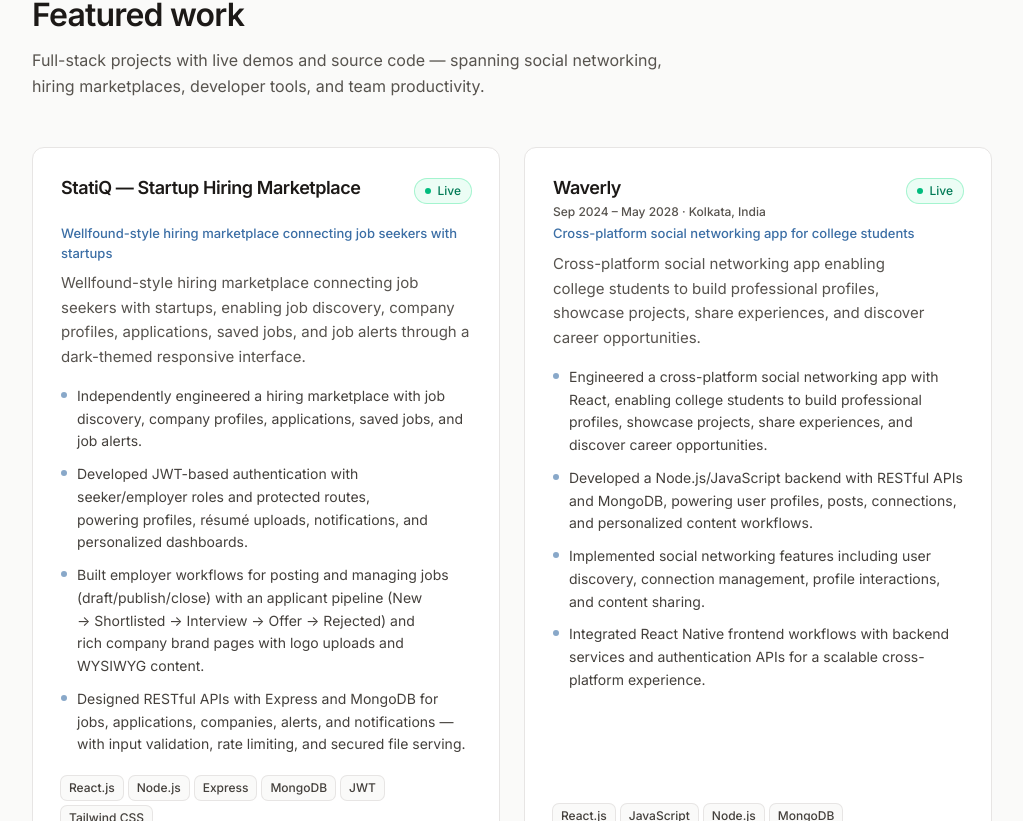
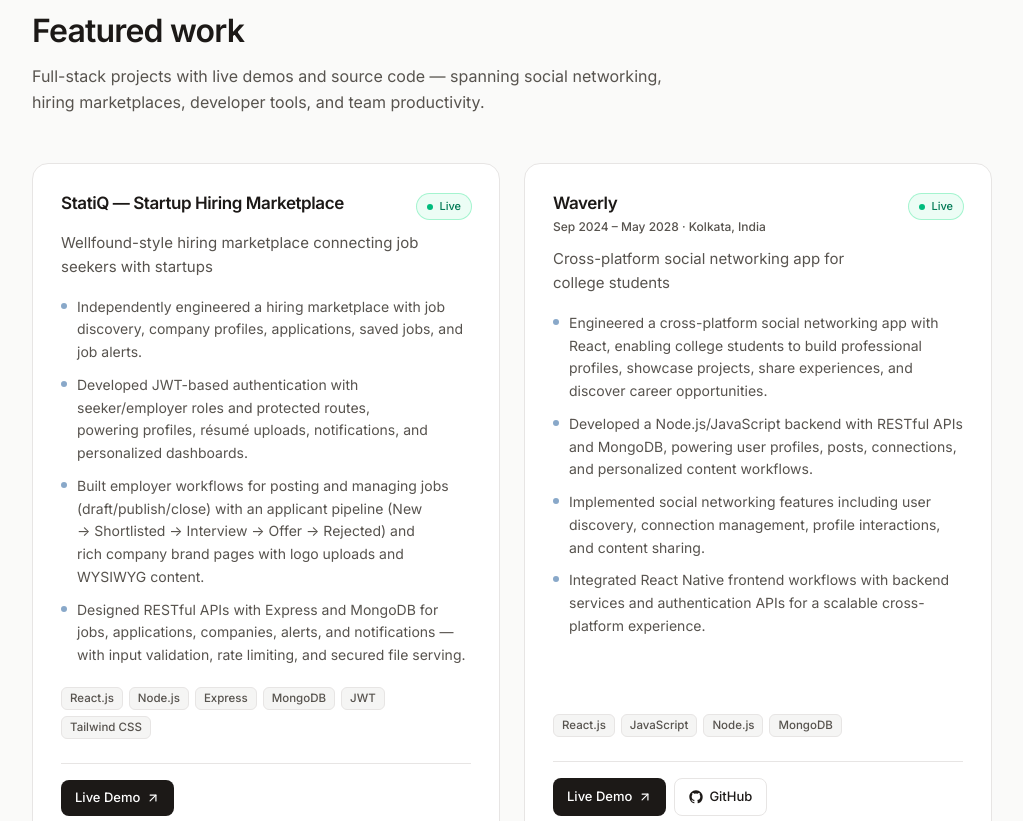
Before and after one commit to Exploring-glitch/sreeja-dey-portfolio, a React (Vite) app: page / in a window 1280 px wide. Shown: the part 2159-2980 px from the top of the page, without its empty margins (128-1151 px from the left). Built offline with nearby package versions, Linux system fonts and the light colour scheme.

Commit message:
style: rework project cards for clearer hierarchy

```diff
--- a/src/components/ProjectCard.jsx
+++ b/src/components/ProjectCard.jsx
@@ -4,93 +4,112 @@
 function StatusBadge({ status }) {
   if (status === "live") {
     return (
-      <span className="inline-flex items-center gap-1.5 rounded-full bg-emerald-50 px-2.5 py-1 text-xs font-medium text-emerald-700 ring-1 ring-emerald-200">
-        <span aria-hidden="true" className="h-1.5 w-1.5 rounded-full bg-emerald-500" />
+      <span className="inline-flex items-center gap-1.5 rounded-full bg-emerald-50 px-2.5 py-1 text-[11px] font-medium whitespace-nowrap text-emerald-700 ring-1 ring-emerald-200">
+        <span
+          aria-hidden="true"
+          className="h-1.5 w-1.5 rounded-full bg-emerald-500"
+        />
         Live
       </span>
     );
   }
   if (status === "complete") {
     return (
-      <span className="inline-flex items-center gap-1.5 rounded-full bg-slate-100 px-2.5 py-1 text-xs font-medium text-slate-600 ring-1 ring-slate-200">
-        <span aria-hidden="true" className="h-1.5 w-1.5 rounded-full bg-slate-400" />
+      <span className="inline-flex items-center gap-1.5 rounded-full bg-slate-100 px-2.5 py-1 text-[11px] font-medium whitespace-nowrap text-slate-600 ring-1 ring-slate-200">
+        <span
+          aria-hidden="true"
+          className="h-1.5 w-1.5 rounded-full bg-slate-400"
+        />
         Complete
       </span>
     );
   }
   return (
-    <span className="inline-flex items-center gap-1.5 rounded-full bg-amber-50 px-2.5 py-1 text-xs font-medium text-amber-700 ring-1 ring-amber-200">
-      <span aria-hidden="true" className="h-1.5 w-1.5 rounded-full bg-amber-500" />
+    <span className="inline-flex items-center gap-1.5 rounded-full bg-amber-50 px-2.5 py-1 text-[11px] font-medium whitespace-nowrap text-amber-700 ring-1 ring-amber-200">
+      <span
+        aria-hidden="true"
+        className="h-1.5 w-1.5 rounded-full bg-amber-500"
+      />
       In Progress
     </span>
   );
 }
 
 export default function ProjectCard({ project }) {
+  const meta = [project.period, project.location].filter(Boolean).join(" · ");
+  const summary = project.tagline || project.description;
+
   return (
-    <article className="reveal flex h-full min-w-0 flex-col rounded-xl border border-[#E7E5E4] bg-white p-6 transition-all hover:-translate-y-0.5 hover:shadow-[0_12px_32px_-16px_rgba(28,25,23,0.3)] sm:p-7">
+    <article className="reveal flex h-full min-w-0 flex-col rounded-2xl border border-line bg-white p-6 transition-all hover:-translate-y-0.5 hover:border-line-strong hover:shadow-[0_16px_40px_-24px_rgba(28,25,23,0.35)] sm:p-7">
       <div className="flex items-start justify-between gap-3">
         <div className="min-w-0 flex-1">
-          <h3 className="min-w-0 text-lg leading-snug font-semibold tracking-tight text-balance text-[#1C1917]">
+          <h3 className="text-balance text-[17px] leading-snug font-semibold tracking-tight text-ink">
             {project.name}
           </h3>
-          <p className="mt-1 min-h-[16px] text-xs font-medium text-[#57534E]">
-            {[project.period, project.location].filter(Boolean).join(" · ") ||
-              "\u00A0"}
-          </p>
+          {meta && (
+            <p className="mt-1 text-xs font-medium text-muted">{meta}</p>
+          )}
         </div>
         <span className="shrink-0">
           <StatusBadge status={project.status} />
         </span>
       </div>
 
-      <p className="mt-1 min-h-[20px] text-[13px] font-medium text-[#3B6EA5]">
-        {project.tagline || "\u00A0"}
+      {summary && (
+        <p className="mt-3 text-[15px] leading-relaxed text-pretty text-muted">
+          {summary}
         </p>
-
-      <p className="mt-2 min-h-[66px] text-[15px] leading-relaxed text-pretty text-[#57534E]">
-        {project.description}
-      </p>
+      )}
 
       {project.highlights && (
-        <ul className="mt-4 flex flex-1 flex-col justify-start gap-2.5">
-          {project.highlights.map((h) => (
-            <li key={h} className="flex gap-2.5 text-sm leading-relaxed">
+        <ul className="mt-4 flex flex-1 flex-col gap-2.5">
+          {project.highlights.map((highlight) => (
+            <li
+              key={highlight}
+              className="flex gap-2.5 text-[14px] leading-relaxed"
+            >
               <span
                 aria-hidden="true"
-                className="mt-[7px] h-1.5 w-1.5 shrink-0 rounded-full bg-[#3B6EA5]/60"
+                className="mt-[7px] h-1.5 w-1.5 shrink-0 rounded-full bg-accent/60"
               />
-              <span className="min-w-0 text-pretty text-[#44403C]">{h}</span>
+              <span className="min-w-0 text-pretty text-muted">
+                {highlight}
+              </span>
             </li>
           ))}
         </ul>
       )}
 
       {project.tech && (
-        <ul aria-label={`${project.name} technologies`} className="mt-5 flex flex-wrap gap-1.5">
-          {project.tech.map((t) => (
+        <ul
+          aria-label={`${project.name} technologies`}
+          className="mt-5 flex flex-wrap gap-1.5"
+        >
+          {project.tech.map((tech) => (
             <li
-              key={t}
-              className="rounded-md bg-[#FAFAF9] px-2 py-1 text-xs font-medium text-[#44403C] ring-1 ring-[#E7E5E4]"
+              key={tech}
+              className="rounded-md border border-line bg-paper-soft px-2 py-0.5 text-[11.5px] font-medium text-muted"
             >
-              {t}
+              {tech}
             </li>
           ))}
         </ul>
       )}
       {project.techNote && (
-        <p className="mt-2 text-xs leading-relaxed text-[#57534E]">{project.techNote}</p>
+        <p className="mt-2 text-xs leading-relaxed text-muted">
+          {project.techNote}
+        </p>
       )}
 
       {(project.live || project.github || project.backend) && (
         <div className="mt-auto pt-6">
-          <div className="flex flex-wrap gap-2 border-t border-[#E7E5E4] pt-4">
+          <div className="flex flex-wrap gap-2 border-t border-line pt-4">
             {project.live && (
               <a
                 href={project.live}
                 target="_blank"
                 rel="noreferrer"
-              className="inline-flex items-center gap-1.5 rounded-lg bg-[#1C1917] px-3.5 py-2 text-[13px] font-medium text-white transition hover:bg-[#3B6EA5]"
+                className="inline-flex items-center gap-1.5 rounded-lg bg-ink px-3.5 py-2 text-[13px] font-medium text-white transition-colors hover:bg-accent"
               >
                 Live Demo
                 <ArrowUpRight size={14} aria-hidden="true" />
@@ -101,7 +120,7 @@
                 href={project.github}
                 target="_blank"
                 rel="noreferrer"
-              className="inline-flex items-center gap-1.5 rounded-lg border border-[#E7E5E4] px-3.5 py-2 text-[13px] font-medium text-[#1C1917] transition hover:border-[#3B6EA5] hover:text-[#3B6EA5]"
+                className="inline-flex items-center gap-1.5 rounded-lg border border-line px-3.5 py-2 text-[13px] font-medium text-ink transition-colors hover:border-accent hover:text-accent"
               >
                 <GithubIcon size={14} />
                 GitHub
@@ -112,7 +131,7 @@
                 href={project.backend}
                 target="_blank"
                 rel="noreferrer"
-              className="inline-flex items-center gap-1.5 rounded-lg border border-dashed border-[#E7E5E4] px-3.5 py-2 text-[13px] font-medium text-[#57534E] transition hover:border-[#3B6EA5] hover:text-[#3B6EA5]"
+                className="inline-flex items-center gap-1.5 rounded-lg px-3 py-2 text-[13px] font-medium text-muted transition-colors hover:text-accent"
               >
                 <Server size={14} aria-hidden="true" />
                 API
--- a/src/components/Projects.jsx
+++ b/src/components/Projects.jsx
@@ -4,16 +4,16 @@
 
 export default function Projects() {
   return (
-    <section id="projects" className="scroll-mt-20 border-b border-[#E7E5E4]">
-      <div className="mx-auto max-w-5xl px-5 py-16 sm:px-8 sm:py-20">
+    <section id="projects" className="scroll-mt-20 border-b border-line">
+      <div className="mx-auto max-w-5xl px-5 py-16 sm:px-8 sm:py-24">
         <SectionHeading
           eyebrow="Projects"
           title="Featured work"
           description="Full-stack projects with live demos and source code — spanning social networking, hiring marketplaces, developer tools, and team productivity."
         />
-        <div className="grid items-stretch gap-5 lg:gap-6 md:grid-cols-2">
-          {projects.map((p) => (
-            <ProjectCard key={p.name} project={p} />
+        <div className="grid gap-5 md:grid-cols-2 lg:gap-6">
+          {projects.map((project) => (
+            <ProjectCard key={project.name} project={project} />
           ))}
         </div>
       </div>
```
Lines whose indentation alone changed are shown as unchanged.
